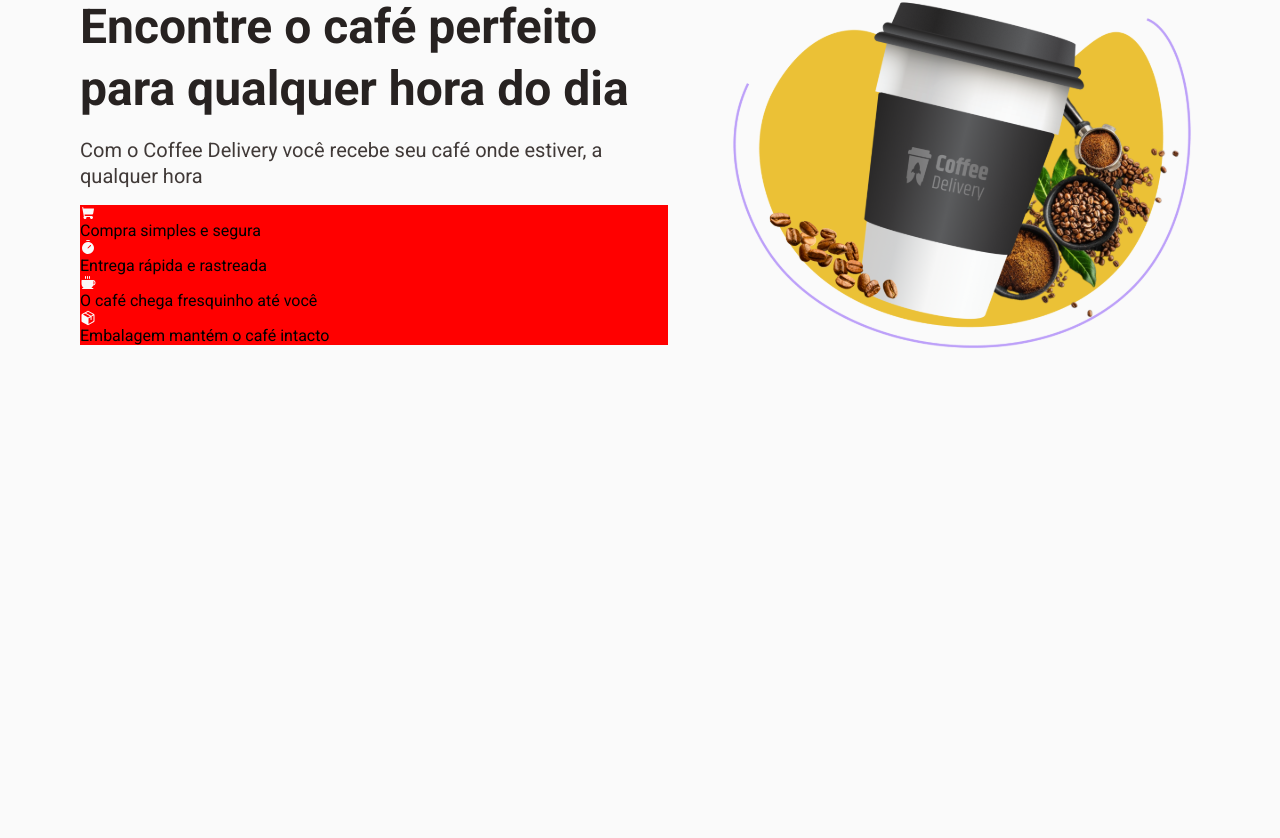
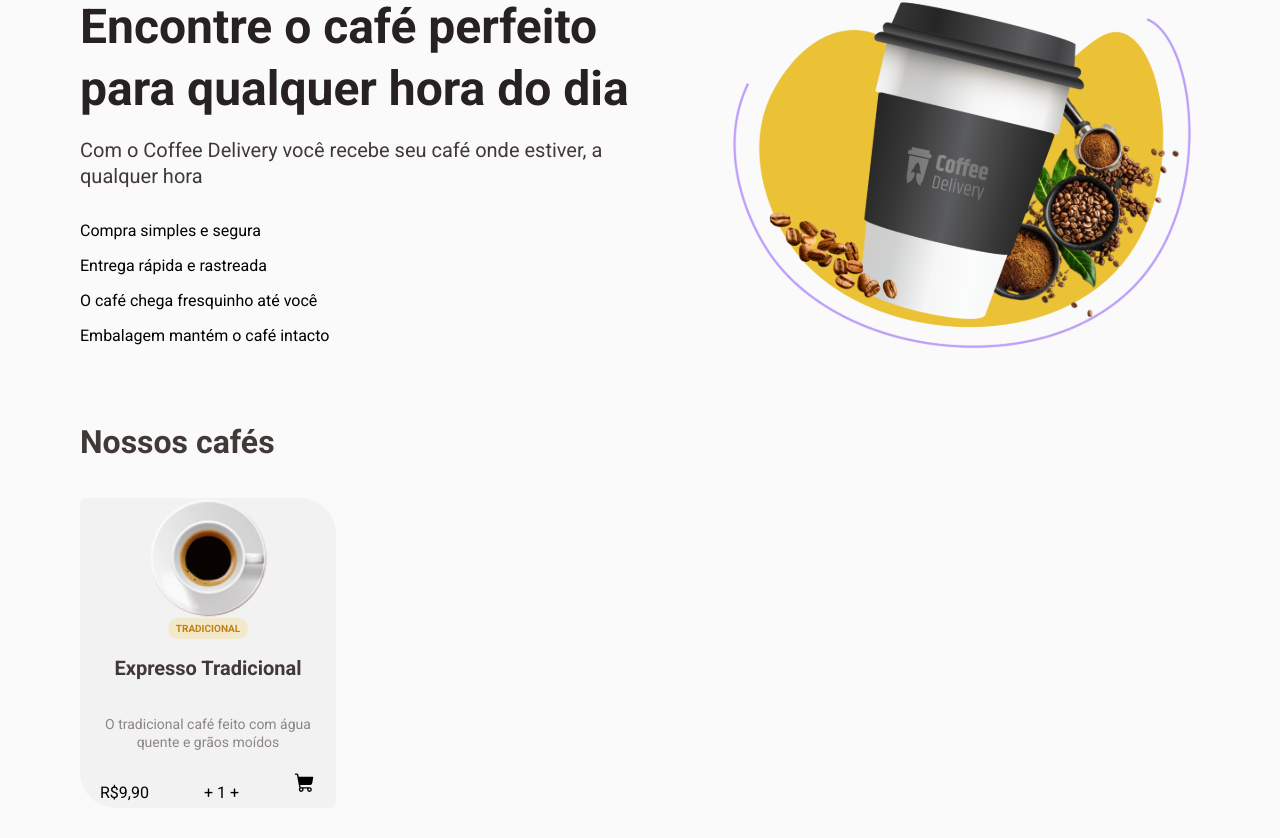
Before and after one commit to Marcelovqvd/Coffe_Delivery, a React (Vite) app: page / in a window 1280 px wide. Shown: the part 246-1084 px from the top of the page. Before the commit the page ends 800 px from the top, so only its background shows below. Built offline with nearby package versions, Linux system fonts and the light colour scheme.

Commit message:
page success

```diff
--- a/src/Router.tsx
+++ b/src/Router.tsx
@@ -1,7 +1,9 @@
 import { Route, Routes } from "react-router-dom";
 
 import { DefaultLayout } from "./layouts/DefaultLayout.tsx";
-import { Order } from "./pages/Order/index.tsx";
+import Order from "./pages/Order/index.tsx";
+import Success from "./pages/Success/index.tsx";
+
 import Home from "./pages/Home/index.tsx";
 
 export function Router() {
@@ -10,6 +12,7 @@ export function Router() {
       <Route path="/" element={<DefaultLayout />}>
         <Route path="/" element={<Home />} />
         <Route path="/checkout" element={<Order />} />
+        <Route path="/success" element={<Success />} />
       </Route>
     </Routes>
   );
--- a/src/pages/Home/index.tsx
+++ b/src/pages/Home/index.tsx
@@ -1,8 +1,11 @@
 import {
+  Coffe,
+  Container,
   HeaderContainer,
   HeaderImage,
   HeaderSubtitles,
   HeaderTexts,
+  MenuCoffesContainer,
 } from "./styles";
 
 import image_header_home from "../../assets/Home/image_header_home.svg";
@@ -10,9 +13,12 @@ import cart_icon from "../../assets/Home/cart_icon.svg";
 import clock_icon from "../../assets/Home/clock_icon.svg";
 import coffe_icon from "../../assets/Home/coffe_icon.svg";
 import pack_icon from "../../assets/Home/pack_icon.svg";
+import expresso_tradicional from "../../assets/coffes/expresso_tradicional.svg";
+import shopping_cart from "../../assets/shopping_cart.svg";
 
 export default function Home() {
   return (
+    <Container>
       <HeaderContainer>
         <HeaderTexts>
           <h1>Encontre o café perfeito para qualquer hora do dia</h1>
@@ -35,5 +41,32 @@ export default function Home() {
           <img src={image_header_home} alt="coffe" />
         </HeaderImage>
       </HeaderContainer>
+      <MenuCoffesContainer>
+        <header>
+          <p>Nossos cafés</p>
+        </header>
+        <main>
+          <Coffe>
+            <header>
+              <img src={expresso_tradicional} alt="" />
+              <small>tradicional</small>
+            </header>
+            <main>
+              <p>Expresso Tradicional</p>
+              <span>
+                O tradicional café feito com água quente e grãos moídos
+              </span>
+            </main>
+            <footer>
+              <span>
+                R$<span>9,90</span>
+              </span>
+              <span>+ 1 +</span>
+              <img src={shopping_cart} alt="" />
+            </footer>
+          </Coffe>
+        </main>
+      </MenuCoffesContainer>
+    </Container>
   );
 }
--- a/src/pages/Home/styles.ts
+++ b/src/pages/Home/styles.ts
@@ -1,4 +1,6 @@
 import styled from "styled-components";
+
+export const Container = styled.div``;
 
 export const HeaderContainer = styled.header`
   display: flex;
@@ -37,7 +39,6 @@ export const HeaderImage = styled.div`
 `;
 
 export const HeaderSubtitles = styled.div`
-  background-color: red;
   img {
     display: flex;
     justify-content: center;
@@ -48,3 +49,95 @@ export const HeaderSubtitles = styled.div`
     height: 16px;
   }
 `;
+
+export const MenuCoffesContainer = styled.div`
+  display: flex;
+  flex-direction: column;
+
+  p {
+    margin-bottom: 34px;
+    color: ${(props) => props.theme.color["base-subtitle"]};
+    font-family: Baloo 2;
+    font-size: 32px;
+    font-style: normal;
+    font-weight: 800;
+    line-height: 130%; /* 41.6px */
+  }
+`;
+
+export const Coffe = styled.div`
+  width: 256px;
+  height: 310px;
+  border-radius: 6px 36px;
+  padding: 20px;
+
+  display: flex;
+  flex-direction: column;
+  background: ${(props) => props.theme.color["base-card"]};
+
+  header {
+    display: flex;
+    flex-direction: column;
+    align-items: center;
+    justify-content: center;
+  }
+
+  img {
+    margin-top: -20px;
+    width: 120px;
+    height: 120px;
+    background: none;
+  }
+
+  small {
+    color: ${(props) => props.theme.color["yellow-dark"]};
+    font-family: Roboto;
+    font-size: 10px;
+    font-style: normal;
+    font-weight: 700;
+    line-height: 130%; /* 13px */
+    text-transform: uppercase;
+    padding: 4px 8px;
+    border-radius: 100px;
+    background: ${(props) => props.theme.color["yellow-light"]};
+    margin-bottom: 1rem;
+  }
+
+  main {
+    display: flex;
+    justify-content: center;
+    align-items: center;
+    flex-direction: column;
+    p {
+      color: ${(props) => props.theme.color["base-subtitle"]};
+      text-align: center;
+      font-family: Baloo 2;
+      font-size: 20px;
+      font-style: normal;
+      font-weight: 700;
+      line-height: 130%; /* 26px */
+    }
+
+    span {
+      color: ${(props) => props.theme.color["base-label"]};
+      text-align: center;
+      /* Text/Regular S */
+      font-family: Roboto;
+      font-size: 14px;
+      font-style: normal;
+      font-weight: 400;
+      line-height: 130%; /* 18.2px */
+    }
+  }
+  footer {
+    display: flex;
+    align-items: center;
+    justify-content: space-between;
+    margin-top: 2rem;
+
+    img {
+      width: 22px;
+      height: 22px;
+    }
+  }
+`;
--- a/src/pages/Order/index.tsx
+++ b/src/pages/Order/index.tsx
@@ -25,7 +25,7 @@ import trash from "../../assets/trash.svg";
 
 import latte from "../../assets/coffes/Latte.svg";
 
-export function Order() {
+export default function Order() {
   return (
     <Container>
       <OrderContainer>
--- a/src/pages/Order/styles.ts
+++ b/src/pages/Order/styles.ts
@@ -64,6 +64,8 @@ export const InputsForm = styled.div`
   margin-top: 32px;
   display: grid;
   gap: 1rem;
+  grid-template-columns: 200px 276px 1fr;
+  grid-template-rows: auto auto auto auto;
 
   input {
     padding: 12px;
--- /dev/null
+++ b/src/pages/Success/index.tsx
@@ -0,0 +1,38 @@
+import { Container, MainContainer, SuccessImage } from "./styles";
+
+import illustration from "../../assets/success/Illustration.svg";
+
+export default function Success() {
+  return (
+    <Container>
+      <MainContainer>
+        <header>
+          <p>Uhu! Pedido confirmado</p>
+          <span>Agora é só aguardar que logo o café chegará até você</span>
+        </header>
+        <main>
+          <ul>
+            <li>
+              <img src="" alt="" />
+              <p>
+                Entrega em Rua João Daniel Martinelli, 102Farrapos - Porto
+                Alegre, RS
+              </p>
+            </li>
+            <li>
+              <img src="" alt="" />
+              <p>Previsão de entrega 20 min - 30 min </p>
+            </li>
+            <li>
+              <img src="" alt="" />
+              <p>Pagamento na entrega Cartão de Crédito</p>
+            </li>
+          </ul>
+        </main>
+      </MainContainer>
+      <SuccessImage>
+        <img src={illustration} alt="" />
+      </SuccessImage>
+    </Container>
+  );
+}
--- /dev/null
+++ b/src/pages/Success/styles.ts
@@ -0,0 +1,62 @@
+import styled from "styled-components";
+
+export const MainContainer = styled.div`
+  display: flex;
+  flex-direction: column;
+`;
+
+export const Container = styled.div`
+  max-width: 70rem;
+  display: flex;
+  align-items: center;
+  gap: 102px;
+  margin-top: 80px;
+
+  header {
+    p {
+      color: ${(props) => props.theme.color["yellow-dark"]};
+      font-family: Baloo 2;
+      font-size: 32px;
+      font-style: normal;
+      font-weight: 800;
+      line-height: 130%; /* 41.6px */
+    }
+  }
+
+  main {
+    display: flex;
+    flex-direction: column;
+    justify-content: center;
+    margin-top: 40px;
+    padding: 40px;
+    border-radius: 6px 36px;
+    border: 1px solid #dbac2c;
+    display: flex;
+    width: 526px;
+    padding: 40px;
+    flex-direction: column;
+    align-items: flex-start;
+    gap: 32px;
+    border-radius: 6px 36px;
+    border: 1px solid #dbac2c;
+
+    p {
+      color: var(--Base-Text, #574f4d);
+
+      /* Text/Regular M */
+      font-family: Roboto;
+      font-size: 16px;
+      font-style: normal;
+      font-weight: 400;
+      line-height: 130%; /* 20.8px */
+    }
+  }
+`;
+
+export const SuccessImage = styled.div`
+  img {
+    width: 492px;
+    height: 293px;
+    margin-top: 100px;
+  }
+`;
```
Also changed, not shown: src/assets/coffes/expresso_tradicional.svg, src/assets/success/Illustration.svg (added). Lines whose indentation alone changed are shown as unchanged.
